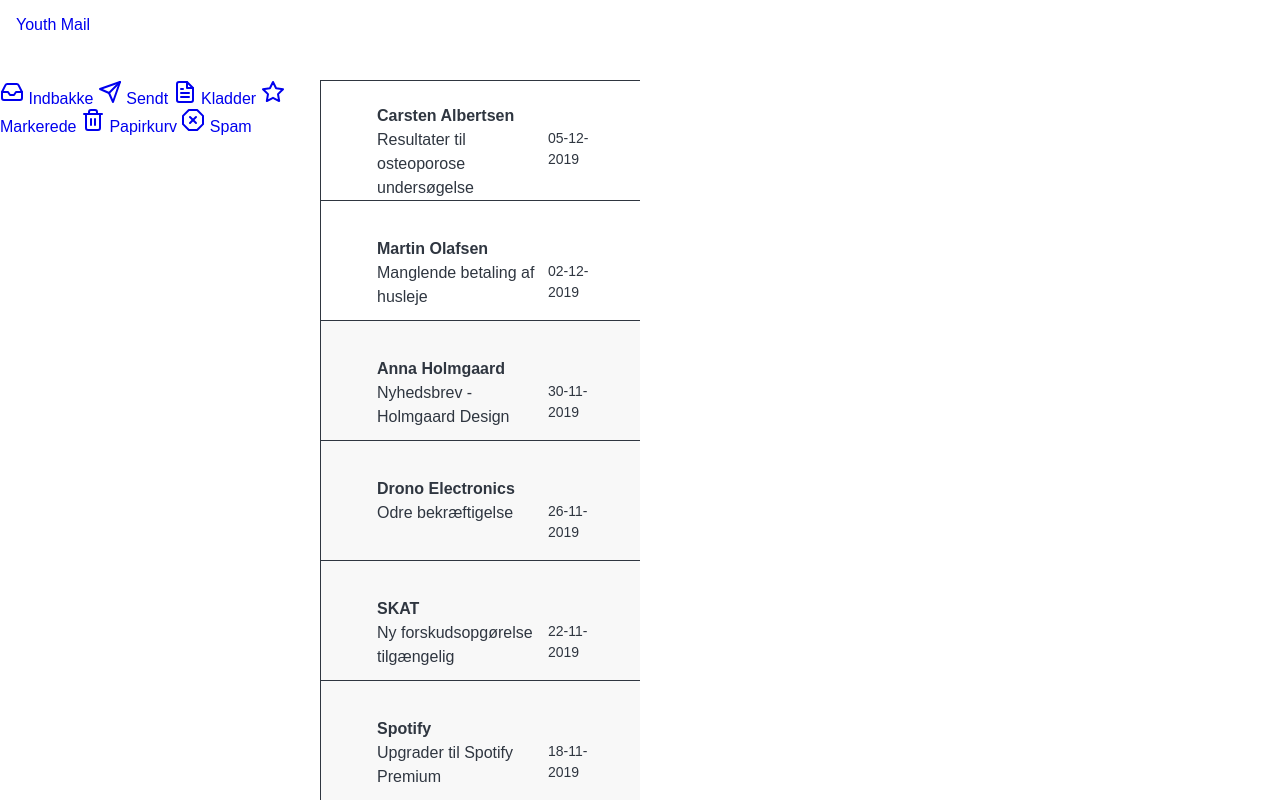
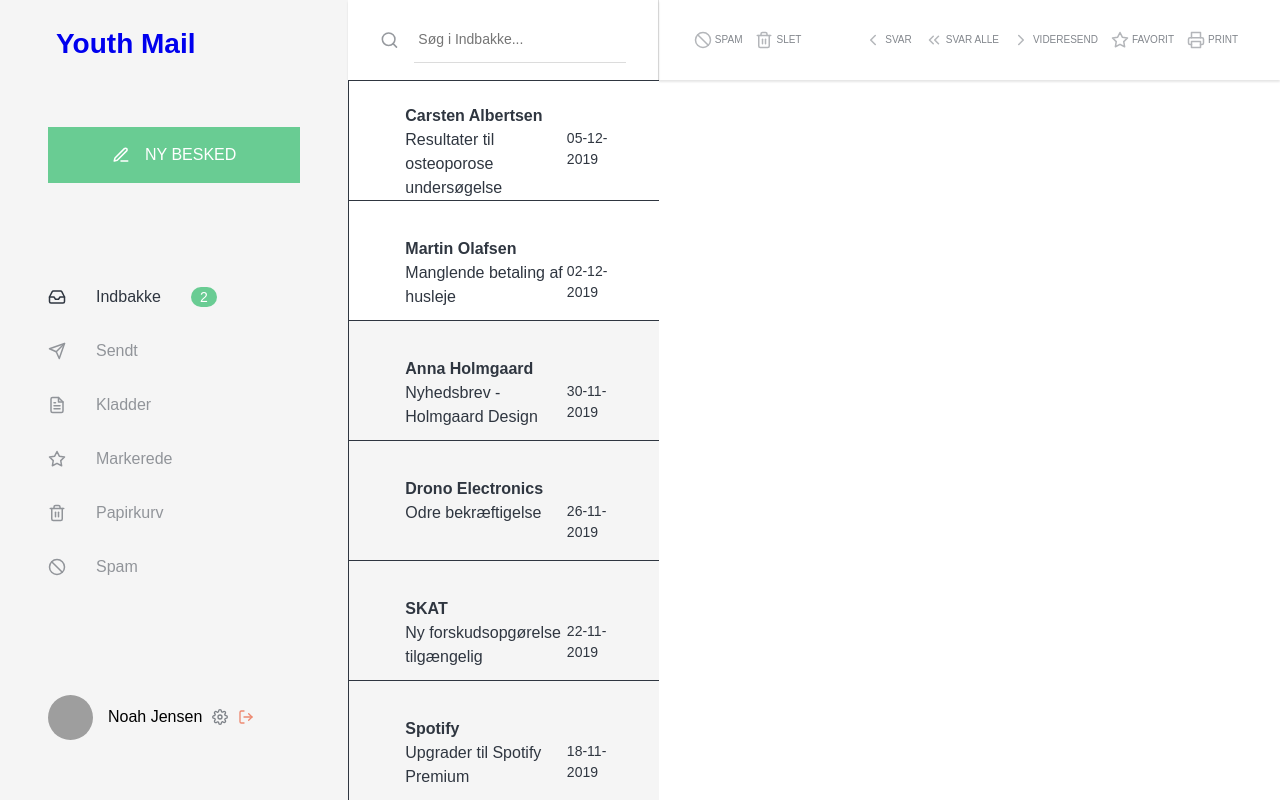
Before and after one commit to Aoksuz/opgave-6-email-interface, a website: page index.html in a window 1280 px wide. Drawn offline with nearby package versions, Linux system fonts and the light colour scheme; files that its build step writes are made by us from their sources; grey boxes are pictures that could not be loaded; a web font is replaced by a local one.

Commit message:
Lavet menu, logo, søgefelt og mailtoolbar

```diff
--- a/css/_variables.scss
+++ b/css/_variables.scss
@@ -1,7 +1,7 @@
 $primary: #69cc93;
 $primary-dark: #3867d6;
 $white: #ffffff;
-$grey: #f8f8f8;
+$grey: #f5f5f5;
 $error: #e84118;
 $black: #2f3640;
 $yellow: #ffde59;
--- a/css/styles.scss
+++ b/css/styles.scss
@@ -22,9 +22,29 @@ a{
 p{
   line-height: 1.5;
 }
+
+.btn{
+  display: flex;
+  cursor: pointer;
+  background: $primary;
+  color: white;
+  align-items: center;
+  padding: 1em 4em;
+  transition: 200ms ease;
+  text-transform: uppercase;
+  &:hover{
+    background: darken($primary, 10);
+  }
+
+  svg{
+    margin-right: 15px;
+    width: 18px;
+  }
+}
+
 .grid-wrapper{
   display: grid;
-  grid-template-columns: repeat(2, 1fr) 2fr;
+  grid-template-columns: auto 1fr 2fr;
   grid-template-rows: 80px auto;
   grid-column-gap: 0px;
   grid-row-gap: 0px;
@@ -32,12 +52,169 @@ p{
 
 .logo {
    grid-area: 1 / 1 / 2 / 2;
-   padding: 1em;
+   padding: 1em 2em;
+   font-size: 1.75em;
+   font-weight: 900;
+   color: $primary;
+   height: 100%;
+   width: 100%;
+   align-self: center;
+   justify-self: center;
+   background: $grey;
 
   }
-.search { grid-area: 1 / 2 / 2 / 3; }
-.mail-tool { grid-area: 1 / 3 / 2 / 4; }
-.menu { grid-area: 2 / 1 / 3 / 2; }
+  .menu {
+    grid-area: 2 / 1 / 3 / 2;
+    background: $grey;
+    padding: 0 3em;
+    align-items: center;
+    justify-content: center;
+    display: grid;
+    grid-template-rows: 150px repeat(2, auto);
+    .btn{
+      justify-self: center;
+    }
+    .nav{
+      display: grid;
+        grid-template-rows: auto;
+        row-gap: 30px;
+
+        .menu-punkt{
+          display: flex;
+          align-items: center;
+          justify-content: flex-start;
+          color: $black;
+          opacity: 0.5;
+          transition: 200ms ease;
+
+          &:hover{
+            opacity: 0.8;
+          }
+          svg{
+            margin-right: 30px;
+            width: 18px;
+          }
+          .badge{
+            margin-left: 30px;
+            min-width: 10px;
+            padding: 3px 9px;
+            font-size: 14px;
+            font-weight: 500;
+            line-height: 1;
+            color: #fff;
+            text-align: center;
+            white-space: nowrap;
+            vertical-align: middle;
+            background-color: $primary;
+            border-radius: 10px;
+          }
+        }
+        .menu-punkt.active{
+          opacity: 1;
+      }
+    }
+    .profile{
+      display: flex;
+      align-items: center;
+
+      img{
+        width: 45px;
+        height: 45px;
+        border-radius: 100%;
+        margin-right: 15px;
+        object-fit: cover;
+        object-position: top;
+      }
+      svg{
+        color: $black;
+        margin-left: 10px;
+        width: 16px;
+        opacity: 0.6;
+        transition: 200ms ease;
+
+        &:hover{
+          opacity: 1;
+        }
+      }
+      .logud{
+        color: $error;
+      }
+    }
+  }
+
+
+.search {
+  grid-area: 1 / 2 / 2 / 3;
+  display: flex;
+  align-items: center;
+  padding: 1em 2em;
+  border-right: 1px solid darken($grey,10);
+  box-shadow: 0px 2px 2px rgba(0,0,0,0.1);
+
+  input{
+    width: 100%;
+    border: none;
+    padding: 1em 0.3em;
+    font-size: 14px;
+    border-bottom: 1px solid darken($grey,10);
+    &:focus{
+      outline: none;
+    }
+  }
+
+  .search-icon{
+    width: 22px;
+    opacity: 0.5;
+    color: $black;
+    margin-right: 15px;
+  }
+}
+.mail-toolbar {
+  grid-area: 1 / 3 / 2 / 4;
+  display: flex;
+  align-items: center;
+  justify-content: space-between;
+  padding: 1em 2em;
+  box-shadow: 0px 2px 2px rgba(0,0,0,0.1);
+
+  div{
+    display: flex;
+    flex-direction: row;
+    justify-content: space-around;
+  }
+  a{
+    display: flex;
+    align-items: center;
+    font-size: 10px;
+    color: $black;
+    margin-right: 10px;
+    opacity: 0.6;
+    transition: 200ms ease;
+    text-transform: uppercase;
+    &:hover{
+     opacity: 1;
+  }
+
+
+  .right{
+    div{
+      display: inline;
+      margin-right: 30px;
+    }
+  }
+
+
+  svg{
+    height: 18px;
+    color: $black;
+    opacity: 0.6;
+    transition: 200ms ease;
+    &:hover{
+      opacity: 1;
+    }
+  }
+}
+}
 .content-container { grid-area: 2 / 2 / 3 / 3; }
 .reading { grid-area: 2 / 3 / 3 / 4; }
 
--- a/index.html
+++ b/index.html
@@ -42,20 +42,49 @@
                 <a href="#">Youth Mail</a>
             </div>
             <div class="search">
+                <i class="search-icon" data-feather="search"></i><input placeholder="Søg i Indbakke..." class="searchfield">
 
             </div>
-            <div class="mail-tool">
+            <div class="mail-toolbar">
+                <div class="left">
+                    <a title="Markér som spam" href="#"><i data-feather="slash"></i>Spam</a>
+                    <a title="Slet besked" href="#"><i data-feather="trash-2"></i>Slet</a>
 
+                </div>
+                <div class="right">
+                    <div>
+                       <a title="" href="#"><i data-feather="chevron-left"></i>Svar</a>
+                       <a title="" href="#"><i data-feather="chevrons-left"></i>Svar alle</a>
+                       <a title="" href="#"><i data-feather="chevron-right"></i>Videresend</a>
+                    </div>
+
+                    <a title="Tilføj til favoritter" href="#"><i data-feather="star"></i>Favorit</a>
+                    <a title="Print besked" href="#"><i data-feather="printer"></i>Print</a>
+
+
+                </div>
             </div>
             <div class="menu">
-                    <a class="menu-punkt active" href="#">
-                        <i data-feather="inbox"></i> Indbakke
-                    </a>
+                    <a class="btn"><i data-feather="edit-3"></i>Ny Besked</a>
+                    <div class="nav">
+                    <a class="menu-punkt active" href="#"><i data-feather="inbox"></i> Indbakke<span class="badge">2</span></a>
                     <a class="menu-punkt" href="#"><i data-feather="send"></i> Sendt</a>
                     <a class="menu-punkt" href="#"><i data-feather="file-text"></i> Kladder</a>
                     <a class="menu-punkt" href="#"><i data-feather="star"></i> Markerede</a>
                     <a class="menu-punkt" href="#"><i data-feather="trash-2"></i> Papirkurv</a>
-                    <a class="menu-punkt" href="#"><i data-feather="x-octagon"></i> Spam</a>
+                    <a class="menu-punkt" href="#"><i data-feather="slash"></i> Spam</a>
+                </div>
+            <div class="profile">
+                <img src="https://images-na.ssl-images-amazon.com/images/M/MV5BMTU4NTM1MTExOF5BMl5BanBnXkFtZTcwMTYwODMyMw@@._V1_UY256_CR2,0,172,256_AL_.jpg">
+                <p>Noah Jensen</p>
+                <a title="Indstillinger" href="#">
+                    <i data-feather="settings"></i>
+                </a>
+                <a title="Log ud" href="#">
+                    <i class="logud" data-feather="log-out"></i>
+                </a>
+
+            </div>
 
             </div>
 
```
